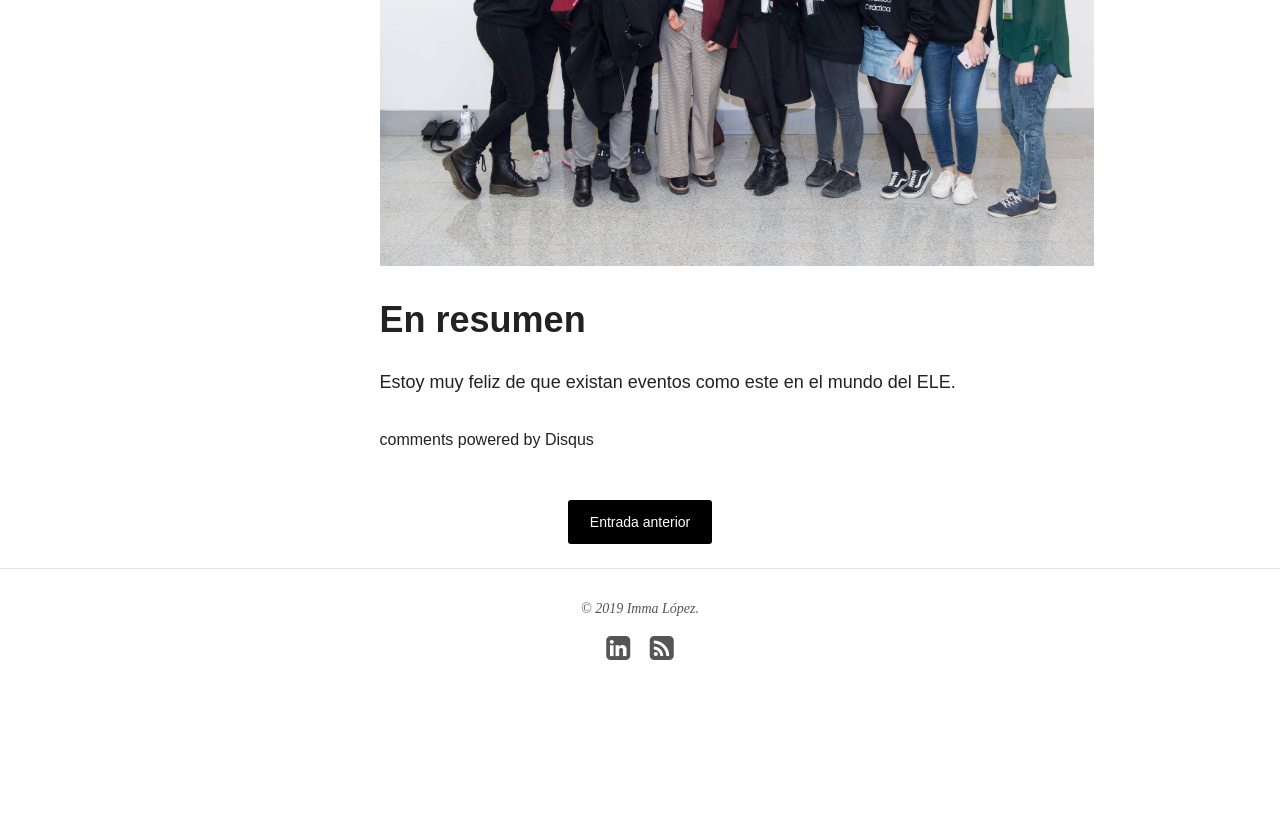
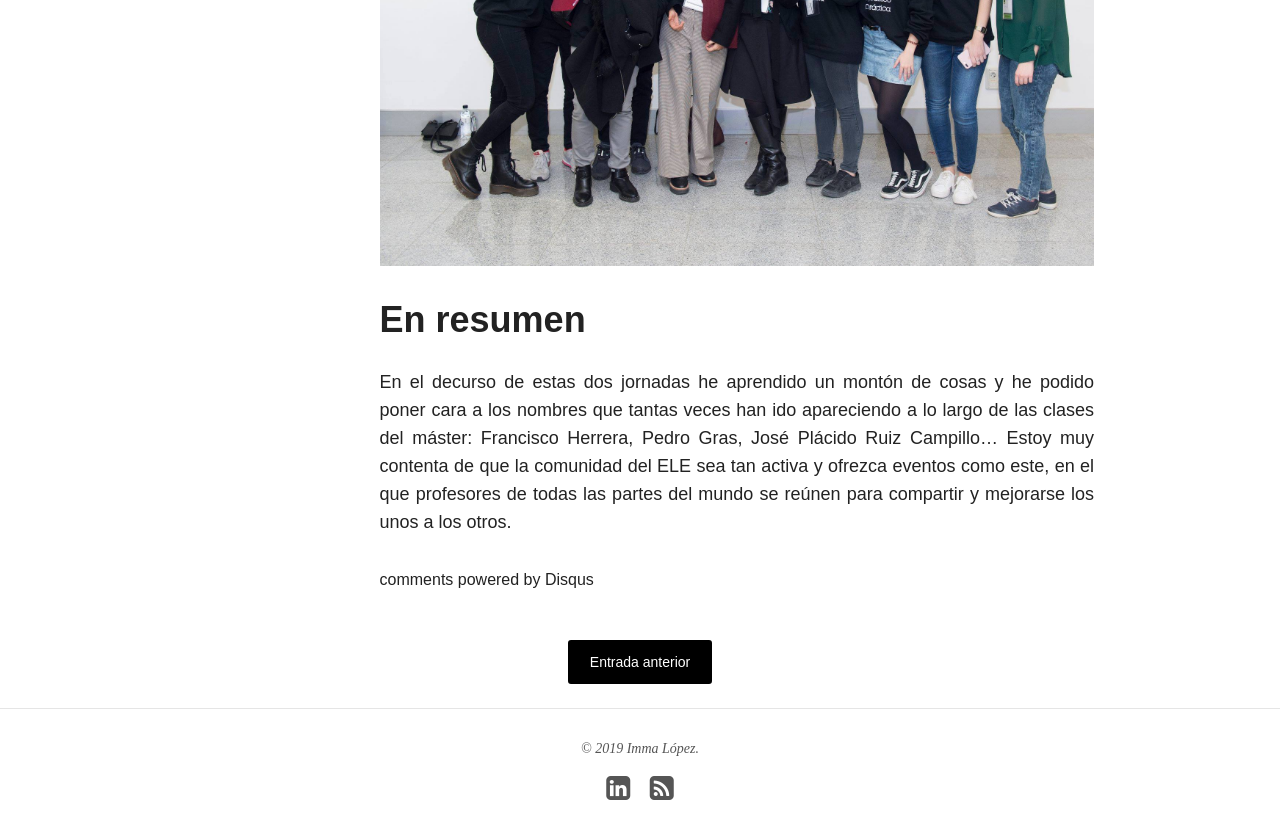
Before and after one commit to immalopez/immalopez.github.io, a Jekyll site: the page built from _posts/blog/2018-12-27-yo-una-joven-padawan.md, in a window 1280 px wide and 900 px high, scrolled down 5190 px. Shown: the top 839 px of the window. Built offline with Jekyll 4.4.1, drawn with Linux system fonts in a browser that asks for light colours; nearby versions of some CDN libraries; comment, search, counter and statistics services are not loaded; before the commit the page ends 5950 px from its top, so only the background shows below that.

Commit message:
Update 2018-12-27-yo-una-joven-padawan.md

```diff
--- a/_posts/blog/2018-12-27-yo-una-joven-padawan.md
+++ b/_posts/blog/2018-12-27-yo-una-joven-padawan.md
@@ -53,4 +53,4 @@ Junto con el taller de María José Menéndez, esta experiencia práctica fue pa
 
 # En resumen
 
-Estoy muy feliz de que existan eventos como este en el mundo del ELE.
+En el decurso de estas dos jornadas he aprendido un montón de cosas y he podido poner cara a los nombres que tantas veces han ido apareciendo a lo largo de las clases del máster: Francisco Herrera, Pedro Gras, José Plácido Ruiz Campillo... Estoy muy contenta de que la comunidad del ELE sea tan activa y ofrezca eventos como este, en el que profesores de todas las partes del mundo se reúnen para compartir y mejorarse los unos a los otros.
```
